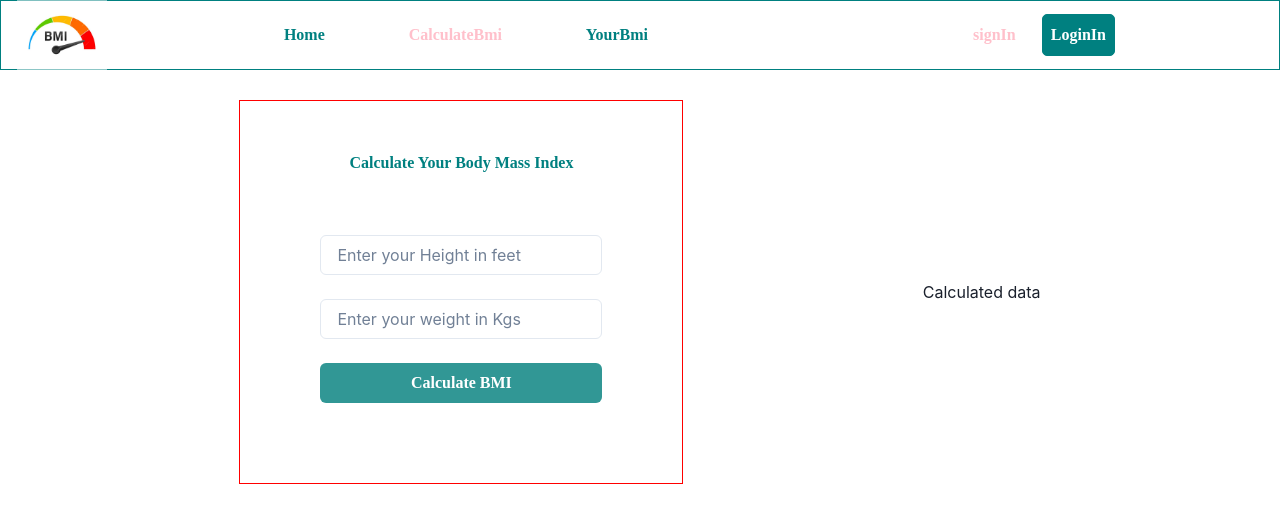
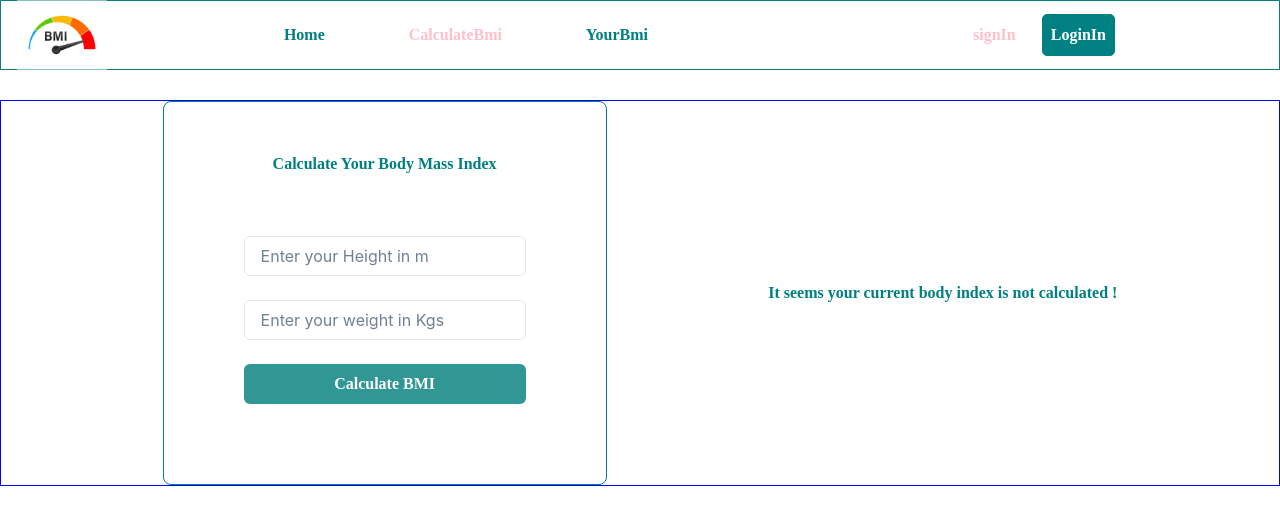
Before and after one commit to GaneshGourav/bmi-calculator, a React (Create React App) app in the folder Frontend/: page /bmi-calculation in a window 1280 px wide. Shown: the top 524 px of the page. Built offline with nearby package versions, Linux system fonts and the light colour scheme.

Commit message:
bmi calculated done

```diff
--- a/Frontend/src/Pages/bmicalculate.jsx
+++ b/Frontend/src/Pages/bmicalculate.jsx
@@ -1,24 +1,58 @@
 import { Button, Container, Input, Text } from "@chakra-ui/react"
+import { useState } from "react"
 
 export const BmiCalculate = () =>{
+    const [height,setHeight] = useState("");
+    const [weight,setWeight] = useState("")
+    const [bmi,setBmi] = useState(null);
+    const [bmiCategory,setBmiCategory]=useState("")
+    const handleCalculateBmi = (e) =>{
+e.preventDefault()
+
+calculateBmi(weight,height)
+console.log(typeof(bmi))
+    }
+
+    const calculateBmi = (weight,height) =>{
+        const BMI = (weight/(height)*2);
+       setBmi(BMI)
+       if(BMI <= 18.5){
+        setBmiCategory("You're Underweight")
+       }else if(BMI >= 18.5 && BMI <=24.9){
+        setBmiCategory("You're Normal weight")
+       }else if(BMI >= 25 && BMI <=29.9){
+        setBmiCategory("You're Over weight")
+       }else if(BMI>=30){
+        setBmiCategory("You're Obesity")
+       }
 
 
+    }
+console.log(bmi)
+console.log(bmiCategory)
+
     return <>
-    <div style={{display:"flex",justifyContent:"space-evenly",alignItems:"center",marginTop:"30px"}}>
-        <div style={{border:"1px solid red",padding:"50px"}}>
+    <div style={{display:"flex",justifyContent:"space-evenly",alignItems:"center",marginTop:"30px",border:"1px solid blue"}}>
+        <div style={{border:"1px solid teal",padding:"50px",borderRadius:"8px"}}>
             <Text color={"teal"} fontFamily={"cursive"} fontWeight={"bold"}>Calculate Your Body Mass Index</Text>
 <Container marginTop={"30px"} padding={"30px"} width={"100%"}>
-    <form >
-    <Input type="number" placeholder={"Enter your Height in feet"} /> <br /><br />
-    <Input type="number" placeholder={"Enter your weight in Kgs"} /> <br /><br />
-    <Button colorScheme="teal" fontFamily={"cursive"} fontWeight={"bold"} width={"100%"}>Calculate BMI</Button>
+    <form onSubmit={handleCalculateBmi} >
+    <Input type="number" placeholder={"Enter your Height in m"} onChange={(e)=>setHeight(e.target.value)} /> <br /><br />
+    <Input type="number" placeholder={"Enter your weight in Kgs"} onChange={(e)=>setWeight(e.target.value)} /> <br /><br />
+    <Button colorScheme="teal" fontFamily={"cursive"} fontWeight={"bold"} width={"100%"} type="submit">Calculate BMI</Button>
     </form>
 
 </Container>
 
 
         </div>
-        <div>Calculated data</div>
+        <div>
+            <Text color={"teal"} fontFamily={"cursive"} fontWeight={"600"}>
+                {bmi?`your latest calculated  Bmi is ${bmi} and
+                ${bmiCategory}
+                `:"It seems your current body index is not calculated !"}
+            </Text>
+        </div>
     </div>
 
     </>
```
